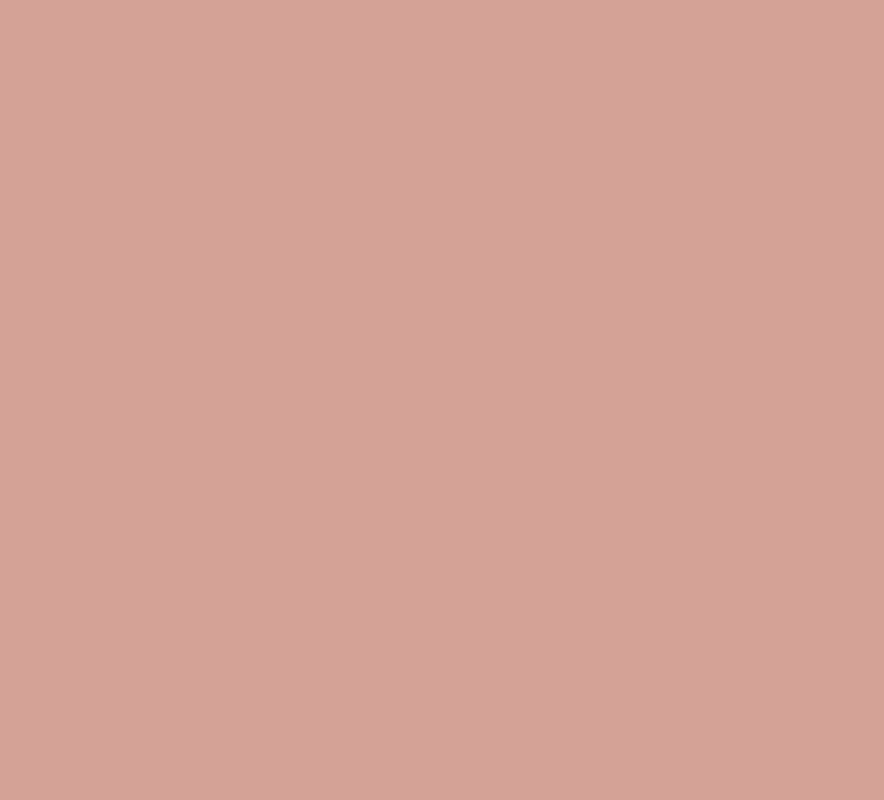
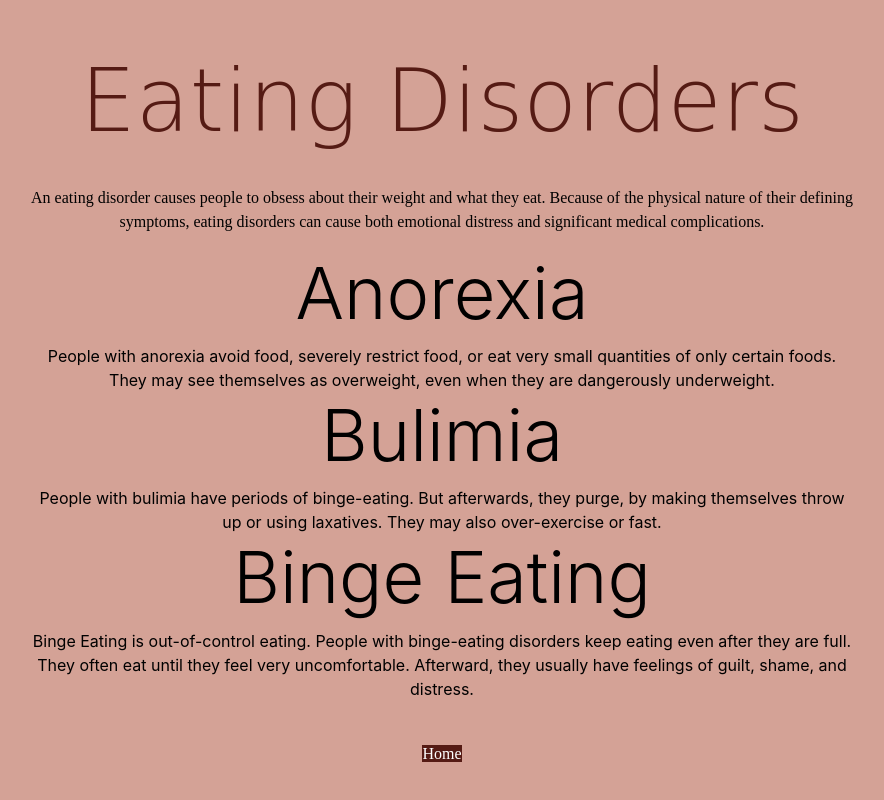
Before and after one commit to alina04/gold-award, a website: page index5.html in a window 1280 px wide. Shown: the whole page, without its empty margins (198-1082 px from the left). Drawn offline with nearby package versions, Linux system fonts and the light colour scheme; a web font is replaced by a local one.

Commit message:
Update index5.html

```diff
--- a/index5.html
+++ b/index5.html
@@ -20,7 +20,11 @@
     />
 
     <link rel="preconnect" href="https://fonts.googleapis.com" />
-    <link rel="preconnect" href="https://fonts.gstatic.com" crossorigin />
+    <link
+      rel="preconnect"
+      href="https://fonts.gstatic.com"
+      crossorigin="anonymous"
+    />
     <link
       href="https://fonts.googleapis.com/css2?family=Fauna+One&family=Neonderthaw&display=swap"
       rel="stylesheet"
@@ -29,7 +33,36 @@
     <link rel="stylesheet" href="style.css" />
     <title>Mindful Of Mental Health</title>
   </head>
-  <body>
+  <body onload="document.body.style.opacity='1'">
+    <div class="container-fluid">
+      <div class="row justify-content-center my-5">
+        <div class="col-2"></div>
+        <div class="col-lg-8">
+          <h1 class="display-2 fw-bold">Eating Disorders</h1>
+          <br />
+          <p>
+            An eating disorder causes people to obsess about their weight and
+            what they eat. Because of the physical nature of their defining
+            symptoms, eating disorders can cause both emotional distress and
+            significant medical complications.
+            <h3 class="display-3 fw-bold">Anorexia</h3>
+            People with anorexia avoid food, severely restrict food, or eat very
+            small quantities of only certain foods. They may see themselves as overweight,
+            even when they are dangerously underweight.
+            <h3 class="display-3 fw-bold">Bulimia</h3>            People with bulimia have periods of binge-eating. But afterwards, they purge,
+            by making themselves throw up or using laxatives. They may also over-exercise
+            or fast.
+            <h3 class="display-3 fw-bold">Binge Eating</h3>            Binge Eating is out-of-control eating. People with binge-eating disorders keep
+            eating even after they are full. They often eat until they feel very uncomfortable.
+            Afterward, they usually have feelings of guilt, shame, and distress.
+          </p>
+          <br />
+          <a id="btns" class="btns" href="index.html" role="button">Home</a>
+        </div>
+        <div class="col-2"></div>
+      </div>
+    </div>
+
     <script
       src="https://code.jquery.com/jquery-3.5.1.slim.min.js"
       integrity="sha384-DfXdz2htPH0lsSSs5nCTpuj/zy4C+OGpamoFVy38MVBnE+IbbVYUew+OrCXaRkfj"
```
